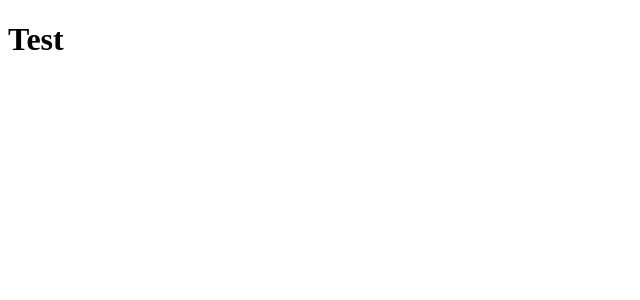
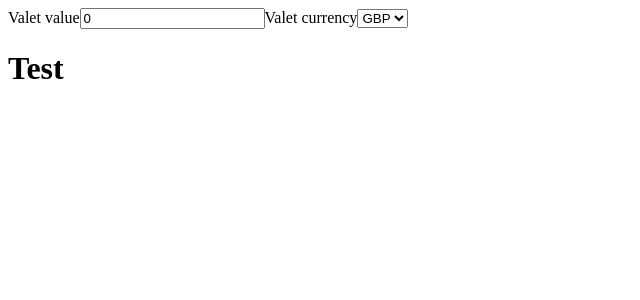
Before and after one commit to AnonJedi/currency-exchanging-widget, a React app: page / in a window 1280 px wide. Shown: the top 300 px of the page, without its empty margins (0-640 px from the left). Built offline with nearby package versions, Linux system fonts and the light colour scheme; the HTML template or start-up script is replaced by a standard one.

Commit message:
Change preact to react

```diff
--- /dev/null
+++ b/postcss.config.js
@@ -0,0 +1,5 @@
+module.exports = {
+  plugins: [
+    require('autoprefixer'),
+  ],
+};
--- /dev/null
+++ b/src/components/Page/index.jsx
@@ -0,0 +1,66 @@
+import React, { Component } from 'react';
+
+import Widget from 'components/Widget';
+import { CURRENCY_SYMBOLS } from 'constants';
+
+import styles from './page.scss';
+
+export default class Page extends Component {
+  constructor(props) {
+    super(props);
+    this.state = {
+      valetVal: 0,
+      defaultCarrency: CURRENCY_SYMBOLS.GBP,
+    };
+
+    this.currencySymbolKyes = Object.keys(CURRENCY_SYMBOLS);
+    this.valueCheckRegExp = /^-?[0-9]+(\.)?([0-9]{1,2})?$/gm;
+  }
+
+  onValueChange = (e) => {
+    const newValue = e.target.value;
+    const { valetVal } = this.state;
+    if (newValue === valetVal || !newValue.match(this.valueCheckRegExp)) { return false; }
+
+    this.setState({ valetVal: newValue });
+    return false;
+  }
+
+  onCurrencyChange = (e) => {
+    const newCurrency = e.target.value;
+    const { defaultCarrency } = this.state;
+    if (newCurrency === defaultCarrency || !CURRENCY_SYMBOLS[newCurrency]) { return; }
+
+    this.setState({ defaultCarrency: newCurrency });
+  }
+
+  renderCurrency = currency => (
+    <option key={currency} value={currency}>
+      {CURRENCY_SYMBOLS[currency]}
+    </option>
+  )
+
+  render() {
+    const { defaultCarrency, valetVal } = this.state;
+    return (
+      <div className={styles.container}>
+        <form>
+          <label htmlFor="valet-val">
+            Valet value
+            <input id="valet-val" value={valetVal} onChange={this.onValueChange} />
+          </label>
+
+          <span>Valet currency</span>
+          <select value={defaultCarrency} onChange={this.onCurrencyChange}>
+            {this.currencySymbolKyes.map(this.renderCurrency)}
+          </select>
+        </form>
+
+        <Widget
+          value={valetVal}
+          defaultCurrency={defaultCarrency}
+        />
+      </div>
+    );
+  }
+}
--- /dev/null
+++ b/src/components/Page/page.scss
@@ -0,0 +1,3 @@
+.container {
+  text-align: center;
+}
--- a/src/components/Widget/index.jsx
+++ b/src/components/Widget/index.jsx
@@ -1,7 +1,11 @@
-import { h } from 'preact';
+import React from 'react';
+
+import styles from './widget.scss';
 
 export default function Widget() {
   return (
-    <h1>Test</h1>
+    <div className={styles.container}>
+      <h1>Test</h1>
+    </div>
   );
 }
--- /dev/null
+++ b/src/components/Widget/widget.scss
@@ -0,0 +1,5 @@
+.container {
+  display: inline-block;
+  max-width: 400px;
+  width: 100%;
+}
--- /dev/null
+++ b/src/constants.js
@@ -0,0 +1,5 @@
+export const CURRENCY_SYMBOLS = {
+  GBP: 'GBP',
+  EUR: 'EUR',
+  USD: 'USD',
+};
--- a/src/index.jsx
+++ b/src/index.jsx
@@ -1,5 +1,6 @@
-import { h, render } from 'preact';
+import React from 'react';
+import { render } from 'react-dom';
 
-import Widget from 'components/Widget';
+import Page from 'components/Page';
 
-render(<Widget />, document.getElementById('root'));
+render(<Page />, document.getElementById('root'));
```
Also changed, not shown: configs/webpack-dev.js (+4 -3 lines), package.json (+8 -4 lines), .babelrc, 2 other files (tests, documents, lock files or other folders).
